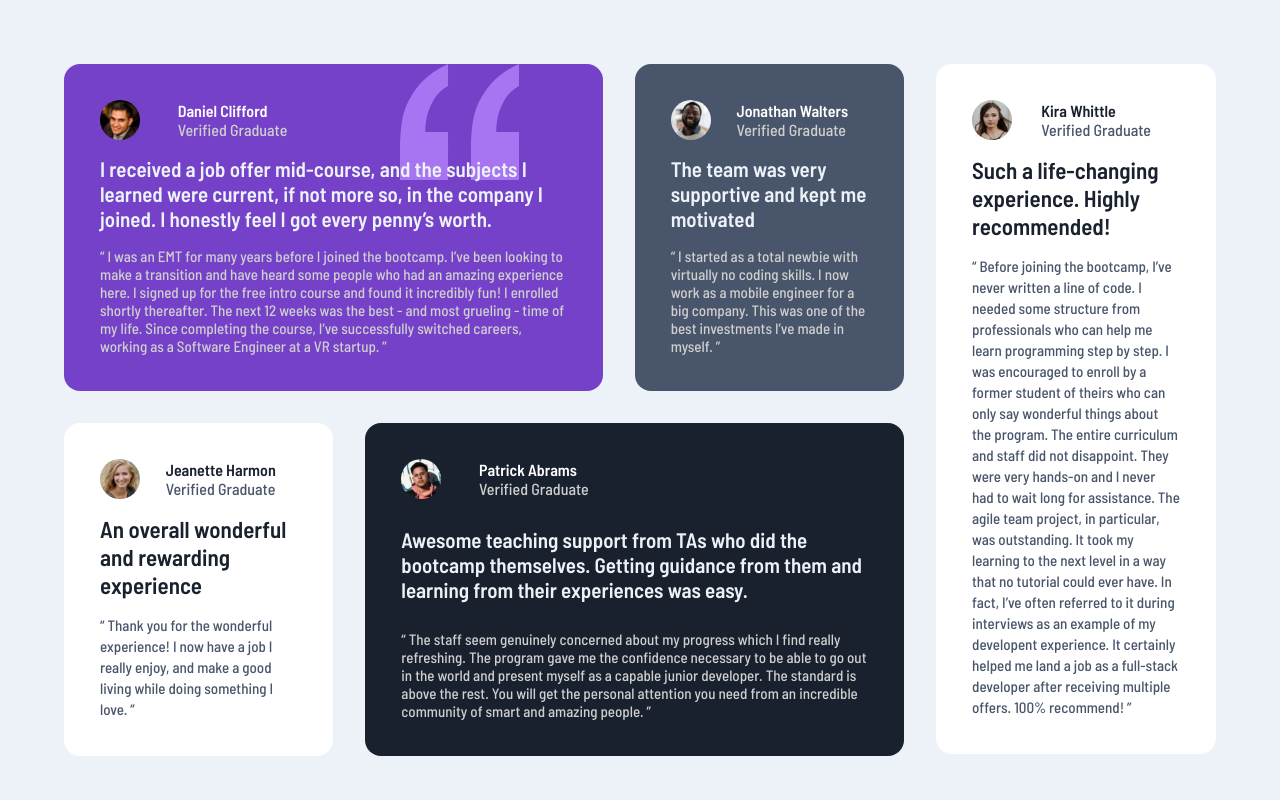
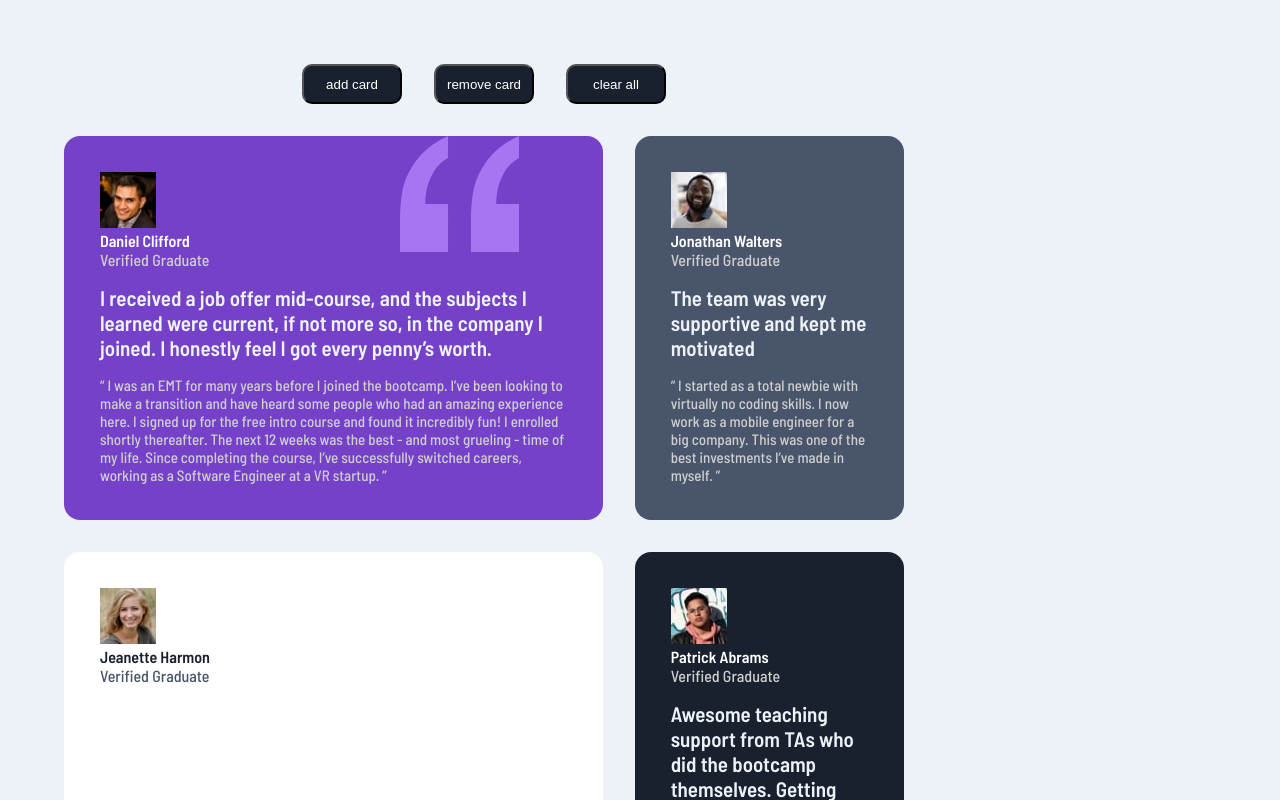
Before and after one commit to Mlipa/testimonials, a plain HTML site: page index.html in a window 1280 px wide. Shown: the top 800 px of the page. Drawn offline with Linux system fonts and the light colour scheme.

Commit message:
js y buttons realizados

```diff
--- a/css/style.css
+++ b/css/style.css
@@ -1,5 +1,3 @@
-.attribution { font-size: 11px; text-align: center; }
-.attribution a { color: hsl(228, 45%, 44%); }
 :root {
     /* colors Primary */
     --Very-dark-grayish-blue: hsl(217, 19%, 35%);
@@ -23,6 +21,27 @@ main {
     margin: 64px;
     font-family: 'Barlow Semi Condensed', sans-serif;
     gap: 32px;
+}
+
+.container-buttons {
+    display: flex;
+    flex-direction: row;
+    height: 40px;
+    gap: 32px;
+    justify-content: center;
+    margin-bottom: 32px;
+}
+
+.button {
+    display: block;
+    width: 100px;
+    background-color: var(--Very-dark-blackish-blue);
+    color: var(--White);
+    border-radius: 10px;
+}
+
+.button-disable {
+    display: none;
 }
 
 .section-primary {
--- a/index.html
+++ b/index.html
@@ -2,8 +2,7 @@
 <html lang="en">
 <head>
   <meta charset="UTF-8">
-  <meta name="viewport" content="width=device-width, initial-scale=1.0"> <!-- displays site properly based on user's device -->
-
+  <meta name="viewport" content="width=device-width, initial-scale=1.0">
   <link rel="icon" type="image/png" sizes="32x32" href="./images/favicon-32x32.png">
   <link rel="stylesheet" href="./css/style.css">
   <link rel="stylesheet" href="./css/version_mobile.css" media="screen and (max-width: 768px)">
@@ -15,106 +14,9 @@
 <body>
   <main>
     <div class="container-primary">
-      <section class="section-primary">
-        <div class="card-violet">
-          <div class="dates-header-long">
-            <img src="./images/image-daniel.jpg" alt="">
-            <div class="dates">
-              <h4>Daniel Clifford</h4>
-              <p>Verified Graduate</p>
-            </div>
-          </div>
-          <h2 class="test-principal">
-            I received a job offer mid-course, and the subjects I learned were current, if not more so,
-            in the company I joined. I honestly feel I got every penny’s worth.
-          </h2>
-          <p class="test-secundary">
-            “ I was an EMT for many years before I joined the bootcamp. I’ve been looking to make a
-            transition and have heard some people who had an amazing experience here. I signed up
-            for the free intro course and found it incredibly fun! I enrolled shortly thereafter.
-            The next 12 weeks was the best - and most grueling - time of my life. Since completing
-            the course, I’ve successfully switched careers, working as a Software Engineer at a VR startup. ”
-          </p>
-        </div>
-        <div class="card-dark-gray">
-          <div class="dates-header-short">
-            <img src="./images/image-jonathan.jpg" alt="">
-            <div class="dates">
-              <h4>Jonathan Walters</h4>
-              <p>Verified Graduate</p>
-            </div>
-          </div>
-          <h2 class="test-principal">
-            The team was very supportive and kept me motivated
-          </h2>
-          <p class="test-secundary">
-            “ I started as a total newbie with virtually no coding skills. I now work as a mobile engineer
-            for a big company. This was one of the best investments I’ve made in myself. ”
-          </p>
-        </div>
-      </section>
-      <section class="section-secundary">
-        <div class="card-white">
-          <div class="dates-header-short">
-            <img src="./images/image-jeanette.jpg" alt="">
-            <div class="dates">
-              <h4>Jeanette Harmon</h4>
-              <p>Verified Graduate</p>
-            </div>
-          </div>
-          <h2 class="test-principal">
-            An overall wonderful and rewarding experience
-          </h2>
-          <p class="test-secundary">
-            “ Thank you for the wonderful experience! I now have a job I really enjoy, and make a good living
-            while doing something I love. ”
-          </p>
-        </div>
-        <div class="card-dark-black">
-          <div class="dates-header-long">
-            <img src="./images/image-patrick.jpg" alt="">
-            <div class="dates">
-              <h4>Patrick Abrams</h4>
-              <p>Verified Graduate</p>
-            </div>
-          </div>
-          <h2 class="test-principal">
-            Awesome teaching support from TAs who did the bootcamp themselves. Getting guidance from them and
-            learning from their experiences was easy.
-          </h2>
-          <p class="test-secundary">
-            “ The staff seem genuinely concerned about my progress which I find really refreshing. The program
-            gave me the confidence necessary to be able to go out in the world and present myself as a capable
-            junior developer. The standard is above the rest. You will get the personal attention you need from
-            an incredible community of smart and amazing people. ”
-          </p>
-        </div>
-      </section>
-    </div>
-    <div class="container-secundary">
-      <div class="card-white">
-        <div class="dates-header-short">
-          <img src="./images/image-kira.jpg" alt="">
-          <div class="dates">
-            <h4>Kira Whittle</h4>
-            <p>Verified Graduate</p>
-          </div>
-        </div>
-        <h2 class="test-principal">
-          Such a life-changing experience. Highly recommended!
-        </h2>
-        <p class="test-secundary">
-          “ Before joining the bootcamp, I’ve never written a line of code. I needed some structure from
-          professionals who can help me learn programming step by step. I was encouraged to enroll by a former
-          student of theirs who can only say wonderful things about the program. The entire curriculum and staff
-          did not disappoint. They were very hands-on and I never had to wait long for assistance. The agile team
-          project, in particular, was outstanding. It took my learning to the next level in a way that no tutorial
-          could ever have. In fact, I’ve often referred to it during interviews as an example of my developent
-          experience. It certainly helped me land a job as a full-stack developer after receiving multiple offers.
-          100% recommend! ”
-        </p>
-      </div>
-    </div>
+      <section class="container-buttons"></section>
+      <section id="app" class="section-primary"></section>
   </main>
 </body>
+<script type="module" src="./index.js"></script>
 </html>
--- /dev/null
+++ b/index.js
@@ -0,0 +1,45 @@
+import { getDatesCards } from "./js/dates.js";
+import { createCards } from "./js/createCards.js";
+import { createButtons } from "./js/createButtons.js";
+import { mount } from "./js/mount.js";;
+
+const datesCard = getDatesCards();
+
+createButtons("addCard", "add card");
+createButtons("removeCard", "remove card");
+createButtons("clearAll", "clear all");
+
+const max = 5
+var cont = 5;
+const state={
+    quantity: max,
+}
+
+datesCard.forEach(item => {
+    const card = createCards(item)
+    mount(card)
+});
+
+const addCard = document.querySelector("#addCard");
+const containerAdd = document.querySelector("container-buttons");
+addCard.addEventListener('click', ()=>{
+    const addTarget = createCards(datesCard[state.quantity]);
+    mount(addTarget);
+    state.quantity++;
+})
+
+const removeCard = document.querySelector("#removeCard");
+removeCard.addEventListener('click', ()=>{
+    const removeTarget = document.querySelector(".section-primary");
+    removeTarget.removeChild(removeTarget.lastElementChild);
+    state.quantity--;
+})
+
+const clearAllCard = document.querySelector("#clearAll");
+clearAllCard.addEventListener('click', ()=>{
+    for (var i = 0; i < 5; i++) {
+        const removeTarget = document.querySelector(".section-primary");
+        removeTarget.removeChild(removeTarget.lastElementChild);
+        state.quantity--;
+    }
+})
--- /dev/null
+++ b/js/createButtons.js
@@ -0,0 +1,10 @@
+export function createButtons (nameId, text) {
+    const button = document.createElement("button");
+    button.className = "button";
+    button.id = nameId;
+    button.textContent = text;
+
+    const containerButton = document.querySelector(".container-buttons");
+
+    containerButton.appendChild(button);
+}
--- /dev/null
+++ b/js/createCards.js
@@ -0,0 +1,29 @@
+export function createCards (num) {
+    const containerCard = document.createElement("div");
+    containerCard.className = `${num.themeCard}`;
+
+    const datesHeader = document.createElement("div");
+    datesHeader.className = "dates-header"
+    const addimg = document.createElement("img");
+    addimg.src = num.img;
+    const dates = document.createElement("div");
+    dates.className = "dates";
+    const h4 = document.createElement("h4");
+    h4.textContent = num.name;
+    const p = document.createElement("p");
+    p.textContent = num.verify;
+    dates.append(h4, p);
+    datesHeader.append(addimg, dates);
+
+    const testPrincipal = document.createElement("h2");
+    testPrincipal.className = "test-principal";
+    testPrincipal.textContent = num.title;
+
+    const testSecundary =document.createElement("p");
+    testSecundary.className = "test-secundary";
+    testSecundary.textContent = num.description;
+
+    containerCard.append(datesHeader, testPrincipal, testSecundary);
+
+    return containerCard;
+}
--- /dev/null
+++ b/js/dates.js
@@ -0,0 +1,45 @@
+export function getDatesCards () {
+    const dates = [
+        {
+            img : "../images/image-daniel.jpg",
+            name: "Daniel Clifford",
+            verify: "Verified Graduate",
+            title: "I received a job offer mid-course, and the subjects I learned were current, if not more so, in the company I joined. I honestly feel I got every penny’s worth.",
+            description: "“ I was an EMT for many years before I joined the bootcamp. I’ve been looking to make a transition and have heard some people who had an amazing experience here. I signed up for the free intro course and found it incredibly fun! I enrolled shortly thereafter. The next 12 weeks was the best - and most grueling - time of my life. Since completing the course, I’ve successfully switched careers, working as a Software Engineer at a VR startup. ”",
+            themeCard: "card-violet"
+        },
+        {
+            img : "../images/image-jonathan.jpg",
+            name: "Jonathan Walters",
+            verify: "Verified Graduate",
+            title: "The team was very supportive and kept me motivated",
+            description: "“ I started as a total newbie with virtually no coding skills. I now work as a mobile engineer for a big company. This was one of the best investments I’ve made in myself. ”",
+            themeCard: "card-dark-gray"
+        },
+        {
+            img : "../images/image-jeanette.jpg",
+            name: "Jeanette Harmon",
+            verify: "Verified Graduate",
+            title: "An overall wonderful and rewarding experience",
+            description: "“ Thank you for the wonderful experience! I now have a job I really enjoy, and make a good living while doing something I love. ”",
+            themeCard: "card-white"
+        },
+        {
+            img : "../images/image-patrick.jpg",
+            name: "Patrick Abrams",
+            verify: "Verified Graduate",
+            title: "Awesome teaching support from TAs who did the bootcamp themselves. Getting guidance from them and learning from their experiences was easy.",
+            description: "“ The staff seem genuinely concerned about my progress which I find really refreshing. The program gave me the confidence necessary to be able to go out in the world and present myself as a capable junior developer. The standard is above the rest. You will get the personal attention you need from an incredible community of smart and amazing people. ”",
+            themeCard: "card-dark-black"
+        },
+        {
+            img : "../images/image-kira.jpg",
+            name: "Kira Whittle",
+            verify: "Verified Graduate",
+            title: "Such a life-changing experience. Highly recommended!",
+            description: "“ Before joining the bootcamp, I’ve never written a line of code. I needed some structure from professionals who can help me learn programming step by step. I was encouraged to enroll by a former student of theirs who can only say wonderful things about the program. The entire curriculum and staff did not disappoint. They were very hands-on and I never had to wait long for assistance. The agile team project, in particular, was outstanding. It took my learning to the next level in a way that no tutorial could ever have. In fact, I’ve often referred to it during interviews as an example of my developent experience. It certainly helped me land a job as a full-stack developer after receiving multiple offers. 100% recommend! ”",
+            themeCard: "card-white"
+        },
+    ]
+    return dates;
+}
--- /dev/null
+++ b/js/mount.js
@@ -0,0 +1,4 @@
+export function mount (card) {
+    const create = document.querySelector("#app");
+    create.appendChild(card);
+}
```
